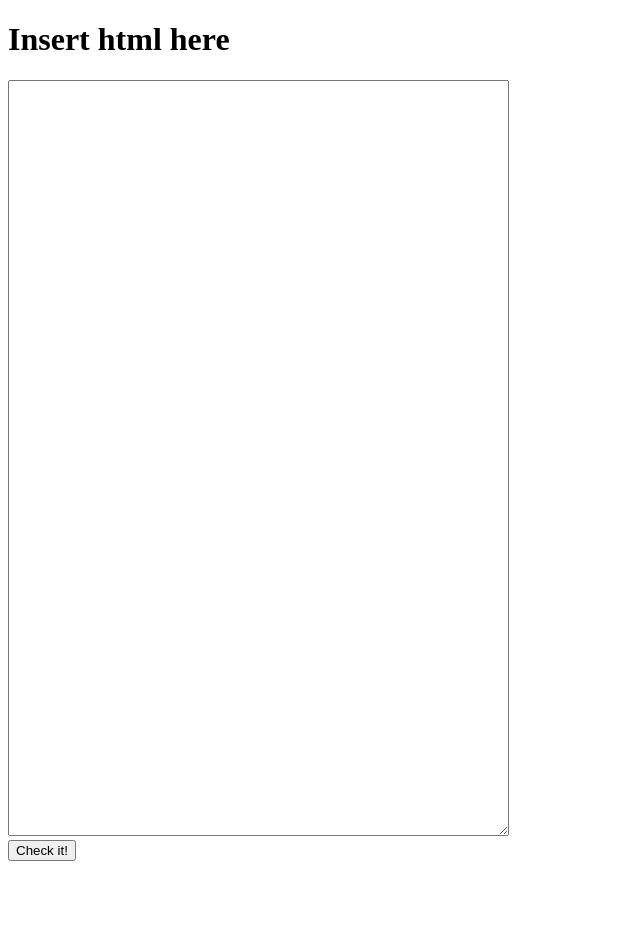
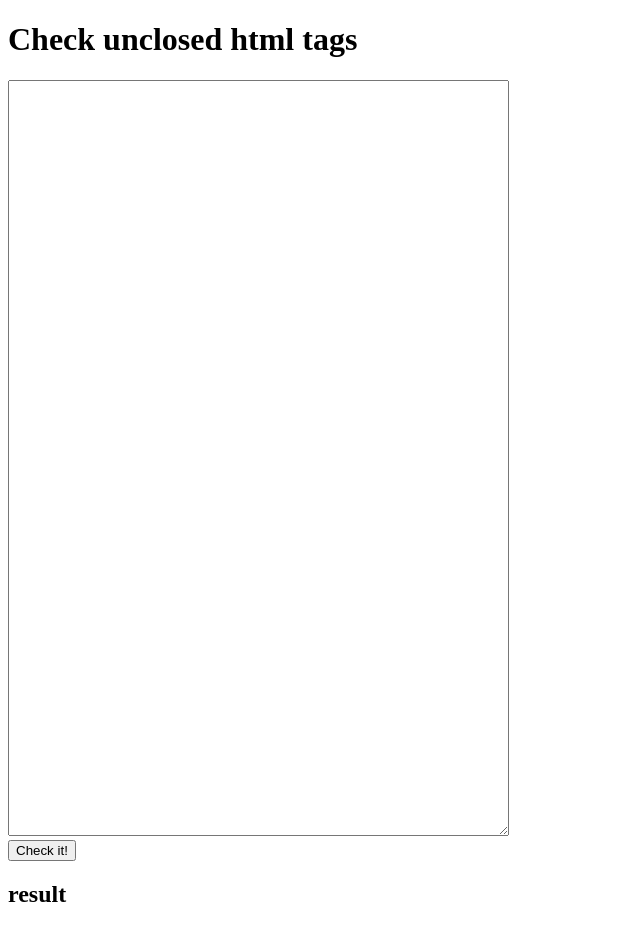
Before and after one commit to dmitrika/dmitrika.github.io, a plain HTML site: page checktags/index.html in a window 1280 px wide. Shown: the whole page, without its empty margins (0-640 px from the left). Before the commit the page ends 869 px from the top, so only its background shows below. Drawn offline with Linux system fonts and the light colour scheme.

Commit message:
rename h1

```diff
--- a/checktags/index.html
+++ b/checktags/index.html
@@ -6,7 +6,7 @@
 </head>
 <body>
     <div>
-        <h1>Insert html here</h1>
+        <h1>Check unclosed html tags</h1>
         <div>
             <textarea class="html" name="html" id="" cols="60" rows="50"></textarea>
         </div>
@@ -14,7 +14,9 @@
             <button class="check">Check it!</button>
         </div>
     </div>
-    <div class="result"></div>
+    <div class="result">
+        <h2>result</h2>
+    </div>
 
     <script>
         document.querySelector('.check').addEventListener('click', () => {
```
